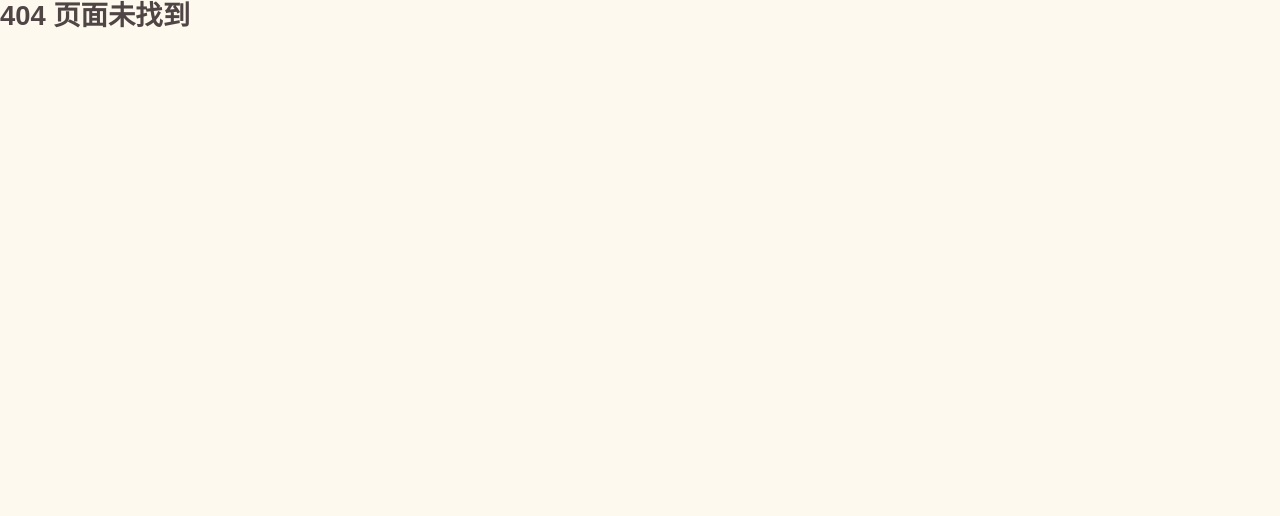
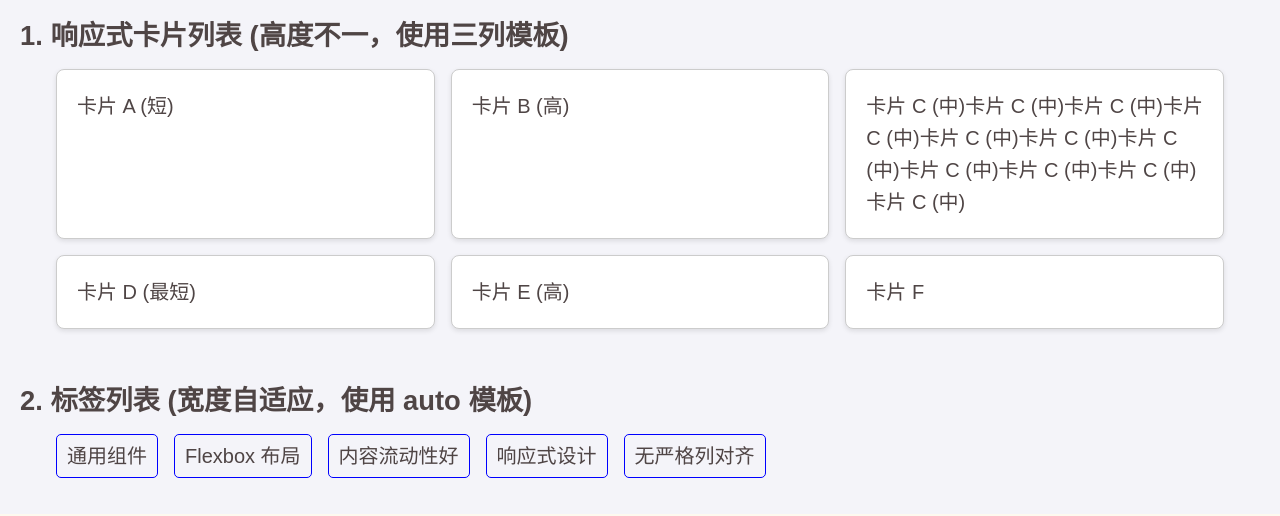
Before and after one commit to yun900800/react-frontend-app, a React (Vite) app: page /responsive-flow in a window 1280 px wide. Shown: the top 516 px of the page. Built offline with nearby package versions, Linux system fonts and the light colour scheme; sample sign-in values are in the browser's storage.

Commit message:
[feature] 增加一个响应式flexbox布局的代码

```diff
--- a/index.html
+++ b/index.html
@@ -4,7 +4,7 @@
     <meta charset="UTF-8" />
     <link rel="icon" type="image/svg+xml" href="/vite.svg" />
     <meta name="viewport" content="width=device-width, initial-scale=1.0" />
-    <title>WebHostMost FE Test</title>
+    <title>Client Management & API Debugging Dashboard | [yun900800/frontend-app]</title>
   </head>
   <body>
     <div id="root"></div>
--- a/src/App.jsx
+++ b/src/App.jsx
@@ -9,6 +9,7 @@ import ClientPages from './features/client/pages/ClientPages';
 import CreateClient from './features/client/pages/CreateClient';
 import ClientList from './features/client/pages/ClientList';
 import ProtectedRoute from './features/auth/components/ProtectedRoute';
+import ResponsiveFlowApp from './features/home/pages/ResponsiveFlowApp';
 
 function App() {
   return (
@@ -35,6 +36,7 @@ function App() {
                 <Route index element={<Navigate to="list" replace />} />
               </Route>
             </Route>
+            <Route path="/responsive-flow" element={<ResponsiveFlowApp />} />
           </Route>
 
           {/* 3. 可选：404 Not Found 路由 */}
--- /dev/null
+++ b/src/features/home/pages/ResponsiveFlowApp.jsx
@@ -0,0 +1,42 @@
+// App.jsx
+import React from 'react';
+import ResponsiveFlow from '../../../shared/components/layout/ResponsiveFlow.jsx';
+import styles from '../../../shared/components/layout/ResponsiveFlow.module.css'; // 再次导入样式以获取子元素的类名
+
+// 假设这是您的卡片组件样式
+const cardStyles = {
+    padding: '20px',
+    border: '1px solid #ccc',
+    borderRadius: '8px',
+    backgroundColor: 'white',
+    marginBottom: '0' // gap 已经处理了垂直间距
+};
+
+const ResponsiveFlowApp = () => {
+    return (
+        <div style={{ padding: '20px', backgroundColor: '#f4f4f9' }}>
+            <h2>1. 响应式卡片列表 (高度不一，使用三列模板)</h2>
+            <ResponsiveFlow>
+                {/* 关键：给子元素应用 .item-3-col 布局类 */}
+                <div className={`${styles['item-3-col']}`} style={{...cardStyles}}>卡片 A (短)</div>
+                <div className={`${styles['item-3-col']}`} style={{...cardStyles}}>卡片 B (高)</div>
+                <div className={`${styles['item-3-col']}`} style={{...cardStyles}}>卡片 C (中)卡片 C (中)卡片 C (中)卡片 C (中)卡片 C (中)卡片 C (中)卡片 C (中)卡片 C (中)卡片 C (中)卡片 C (中)卡片 C (中)</div>
+                <div className={`${styles['item-3-col']}`} style={{...cardStyles}}>卡片 D (最短)</div>
+                <div className={`${styles['item-3-col']}`} style={{...cardStyles}}>卡片 E (高)</div>
+                <div className={`${styles['item-3-col']}`} style={{...cardStyles}}>卡片 F</div>
+            </ResponsiveFlow>
+
+            <h2 style={{marginTop: '40px'}}>2. 标签列表 (宽度自适应，使用 auto 模板)</h2>
+            <ResponsiveFlow>
+                 {/* 关键：给子元素应用 .item-auto 布局类 */}
+                <span className={`${styles['item-auto']}`} style={{padding: '5px 10px', border: '1px solid blue', borderRadius: '5px'}}>通用组件</span>
+                <span className={`${styles['item-auto']}`} style={{padding: '5px 10px', border: '1px solid blue', borderRadius: '5px'}}>Flexbox 布局</span>
+                <span className={`${styles['item-auto']}`} style={{padding: '5px 10px', border: '1px solid blue', borderRadius: '5px'}}>内容流动性好</span>
+                <span className={`${styles['item-auto']}`} style={{padding: '5px 10px', border: '1px solid blue', borderRadius: '5px'}}>响应式设计</span>
+                <span className={`${styles['item-auto']}`} style={{padding: '5px 10px', border: '1px solid blue', borderRadius: '5px'}}>无严格列对齐</span>
+            </ResponsiveFlow>
+        </div>
+    );
+};
+
+export default ResponsiveFlowApp;
--- /dev/null
+++ b/src/shared/components/layout/ResponsiveFlow.jsx
@@ -0,0 +1,22 @@
+// ResponsiveFlow.jsx
+import React from 'react';
+import styles from './ResponsiveFlow.module.css'; // 导入 CSS Modules 样式
+
+/**
+ * ResponsiveFlow 组件：
+ * 一个通用的、响应式、自动换行的 Flexbox 容器。
+ * 它适用于排列内容高度不一（非严格对齐）的卡片、标签或项目列表。
+ *
+ * @param {ReactNode} children - 任何要以响应式流动网格排列的 React 元素。
+ */
+const ResponsiveFlow = ({ children }) => {
+    return (
+        // 使用 CSS Modules 的 styles.layout 类
+        <section className={styles.layout}>
+            {/* 直接渲染 children。子元素需要自己定义宽度类（如 item-3-col） */}
+            {children}
+        </section>
+    );
+};
+
+export default ResponsiveFlow;
--- /dev/null
+++ b/src/shared/components/layout/ResponsiveFlow.module.css
@@ -0,0 +1,50 @@
+/* ResponsiveFlow.module.css */
+
+/* 1. 容器样式 (Flex 容器) */
+.layout {
+    width: 100%;
+    max-width: 1200px;
+    margin: 0 auto;
+    padding: 16px;
+
+    /* 核心 Flexbox 布局 */
+    display: flex;
+    gap: 16px; /* 行间距和列间距 */
+    flex-wrap: wrap; /* 允许卡片自动换行 */
+
+    /* 默认的 align-items: stretch; 确保了 同一行内高度一致！ */
+    justify-content: flex-start;
+}
+
+/* 2. 项目样式（卡片/内容） */
+.item-3-col {
+    /* 关键布局属性：响应式宽度计算 */
+    flex-basis: calc(33.33% - 16px);
+    min-width: 250px;
+    flex-grow: 1;
+    box-sizing: border-box;
+
+    /* 视觉样式（示例） */
+    border: 1px solid #ddd;
+    padding: 15px;
+    box-shadow: 0 2px 5px rgba(0, 0, 0, 0.1);
+    background-color: #fff;
+    border-radius: 8px;
+}
+
+/* 3. 响应式规则 */
+@media (max-width: 900px) {
+    .item-3-col {
+        /* 两列布局 */
+        flex-basis: calc(50% - 8px);
+        min-width: 300px;
+    }
+}
+
+@media (max-width: 600px) {
+    .item-3-col {
+        /* 单列布局 */
+        flex-basis: 100%;
+        min-width: unset;
+    }
+}
```
